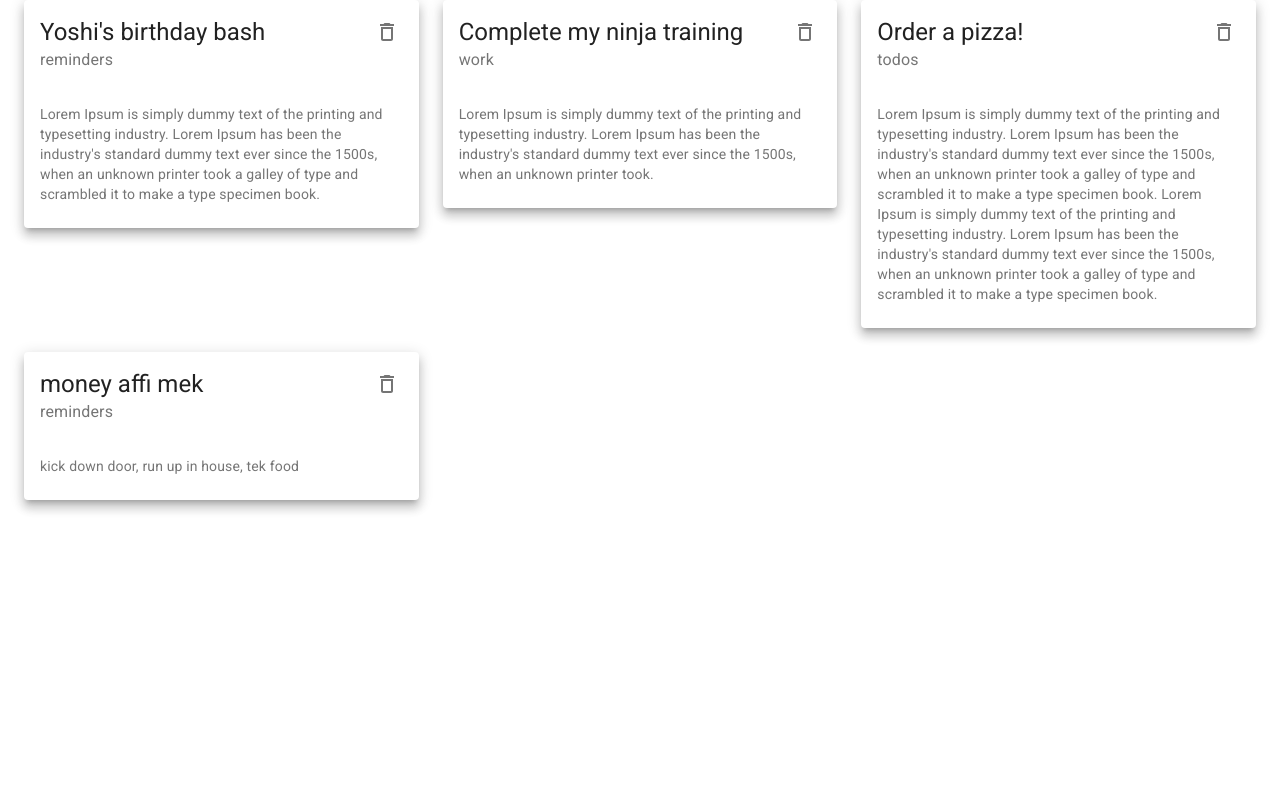
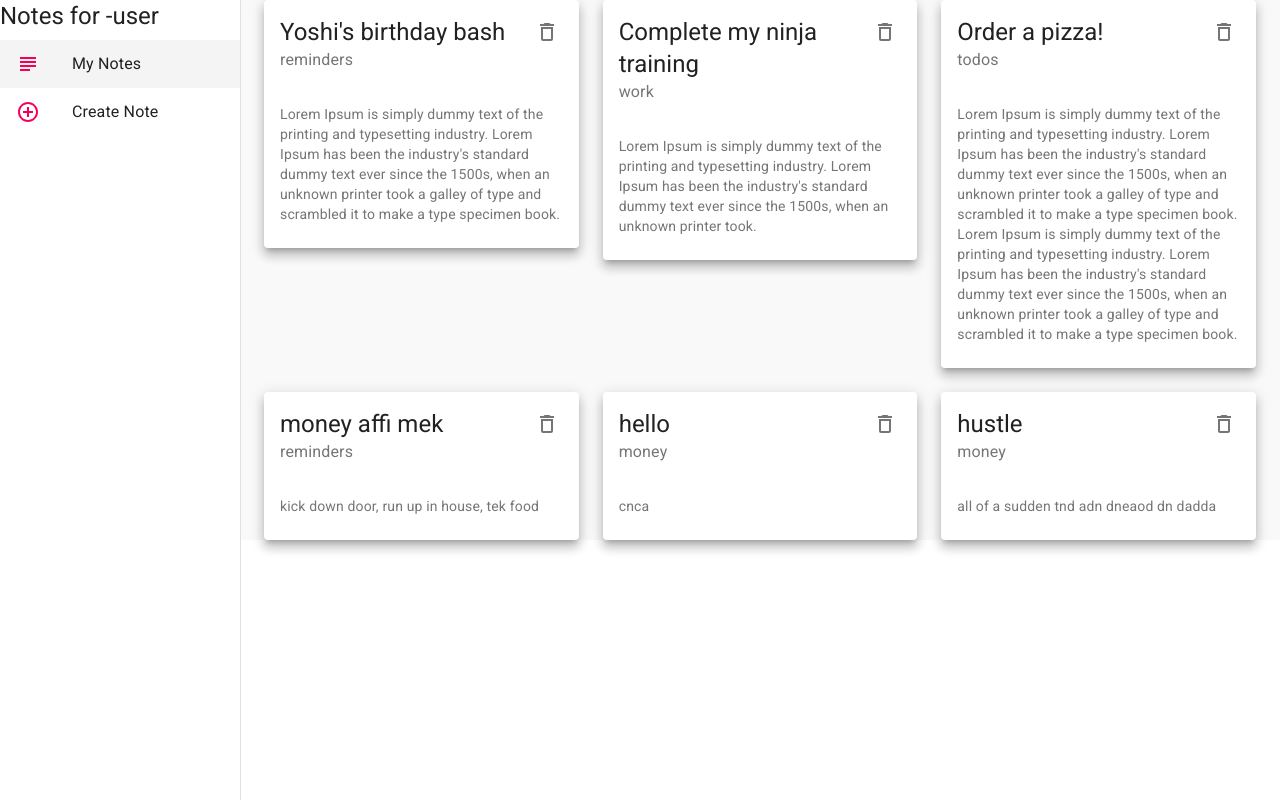
Before and after one commit to Zak-aden1/note-project, a React (Create React App) app: page / in a window 1280 px wide. Built offline with nearby package versions, Linux system fonts and the light colour scheme; data requests are answered from the project's data file.

Commit message:
app bar added

```diff
--- a/data/db.json
+++ b/data/db.json
@@ -23,6 +23,18 @@
       "details": "kick down door, run up in house, tek food",
       "category": "reminders",
       "id": 4
+    },
+    {
+      "title": "hello",
+      "details": "cnca",
+      "category": "money",
+      "id": 6
+    },
+    {
+      "title": "hustle",
+      "details": "all of a sudden tnd adn dneaod dn dadda",
+      "category": "money",
+      "id": 7
     }
   ]
 }
--- a/src/App.jsx
+++ b/src/App.jsx
@@ -5,6 +5,7 @@ import { createTheme } from '@material-ui/core/styles';
 import Create from './Pages/Create';
 import Notes from './Pages/Notes';
 import { purple } from '@material-ui/core/colors';
+import Layout from './Layout';
 
 const theme = createTheme({
   pallete: {
@@ -19,6 +20,7 @@ const App = () => {
   return (
     <ThemeProvider theme={theme}>
     <Router>
+      <Layout>
       <Switch>
 
           <Route exact path='/'>
@@ -30,6 +32,7 @@ const App = () => {
           </Route>
 
       </Switch>
+      </Layout>
     </Router>
     </ThemeProvider>
   );
--- /dev/null
+++ b/src/Layout/Layout.jsx
@@ -0,0 +1,86 @@
+import React from 'react'
+// import styles from 'Layout.module.scss'
+import { makeStyles } from '@material-ui/core'
+import { Drawer, Typography } from '@material-ui/core'
+import { List, ListItem, ListItemIcon, ListItemText } from '@material-ui/core'
+import { AddCircleOutlineOutlined, SubjectOutlined } from '@material-ui/icons'
+import { useHistory, useLocation } from 'react-router'
+
+const drawerWidth = 240
+
+const useStyles = makeStyles({
+    page: {
+        background: '#f9f9f9',
+        width: '100%'
+    },
+    drawer: {
+        width: drawerWidth
+    },
+    drawerPaper: {
+        width: drawerWidth,
+    },
+    root: {
+        display: 'flex'
+    },
+    active: {
+        background: '#f4f4f4'
+    }
+})
+
+const Layout = ({children}) => {
+    const classes = useStyles()
+    const history = useHistory()
+    const location = useLocation()
+
+    const menuItems = [
+        {
+            text: 'My Notes',
+            icon: <SubjectOutlined color='secondary'/>,
+            path: '/'
+        },
+        {
+            text: 'Create Note',
+            icon: <AddCircleOutlineOutlined color='secondary' />,
+            path: '/create'
+        }
+    ]
+
+    return (
+        <div className={classes.root}>
+            {/* app bar */}
+
+            {/* side Drawer */}
+            <Drawer
+            className={classes.drawer}
+            anchor='left'
+            variant='permanent'
+            classes={{paper: classes.drawerPaper}}
+            >
+                <div>
+                    <Typography variant='h5'>
+                        Notes for -user
+                    </Typography>
+                </div>
+                <List>
+                        {menuItems.map((menu) => (
+                    <ListItem
+                    key={menu.text}
+                    button
+                    onClick={() => {history.push(menu.path)}}
+                    className={location.pathname == menu.path ? classes.active: null}
+                    // selected={location.pathname == menu.path}
+                     >
+                            <ListItemIcon>{menu.icon}</ListItemIcon>
+                            <ListItemText primary={menu.text} />
+                    </ListItem>
+                        ))}
+                </List>
+            </Drawer>
+            <div className={classes.page}>
+                {children}
+            </div>
+        </div>
+    )
+}
+
+export default Layout
--- /dev/null
+++ b/src/Layout/index.js
@@ -0,0 +1,3 @@
+import Layout from "./Layout";
+
+export default Layout
--- a/src/Pages/Create/Create.jsx
+++ b/src/Pages/Create/Create.jsx
@@ -54,8 +54,13 @@ const Create = () => {
     }
 
     return (
-        <Container>
-            <Typography  variant='h6' component='h2' gutterBottom color='textSecondary'>
+        <Container size='sm'>
+            <Typography
+            variant='h6'
+            component='h2'
+            gutterBottom
+            color='textSecondary'
+            >
                 Create A New Note
             </Typography>
 
@@ -64,10 +69,10 @@ const Create = () => {
                 onChange={(e) => {setTitle(e.target.value)}}
                 className={classes.field}
                 label='Note Title'
+                color='secondary'
+                variant='outlined'
                 fullWidth
-                color='secondary'
                 required
-                variant='outlined'
                 error={titleError}
                 />
             <TextField
@@ -92,8 +97,15 @@ const Create = () => {
                 </RadioGroup>
             </FormControl>
 
-            <Button endIcon={<ArrowForwardIosOutlinedIcon />}  type='submit' color='secondary' variant='contained'>Submit</Button>
+            <Button
+                endIcon={<ArrowForwardIosOutlinedIcon />}  type='submit'
+                color='secondary'
+                variant='contained'
+                >
+                    Submit
+            </Button>
             </form>
+
         </Container>
     )
 }
--- a/src/components/NoteCard/NoteCard.jsx
+++ b/src/components/NoteCard/NoteCard.jsx
@@ -4,25 +4,22 @@ import { DeleteOutlined } from '@material-ui/icons'
 import { identifier } from '@babel/types'
 
 const NoteCard = ({note}) => {
-    const handleDelete = (e) => {
-        e.preventDefault()
-
-        // fetch('http://localhost:8000/notes/' + id, {
-        //     method: 'DELETE'
-        // })
+    const handleDelete = (id) => {
+        fetch('http://localhost:8000/notes/' + id, {
+            method: 'DELETE'
+        })
     }
     return (
         <div>
             <Card elevation={8}>
                 <CardHeader
-
                 title={note.title}
                 subheader={note.category}
                 action={
-                    <IconButton onClick={() => {console.log(note.title, 'delete');}}>
+                    <IconButton onClick={() => {handleDelete(note.id)}}>
                         <DeleteOutlined />
                     </IconButton>
-        }
+                }
                 />
                 <CardContent>
                     <Typography variant='body2' color='textSecondary'>{note.details}</Typography>
```
Also changed, not shown: src/Layout/Layout.module.scss (added).
